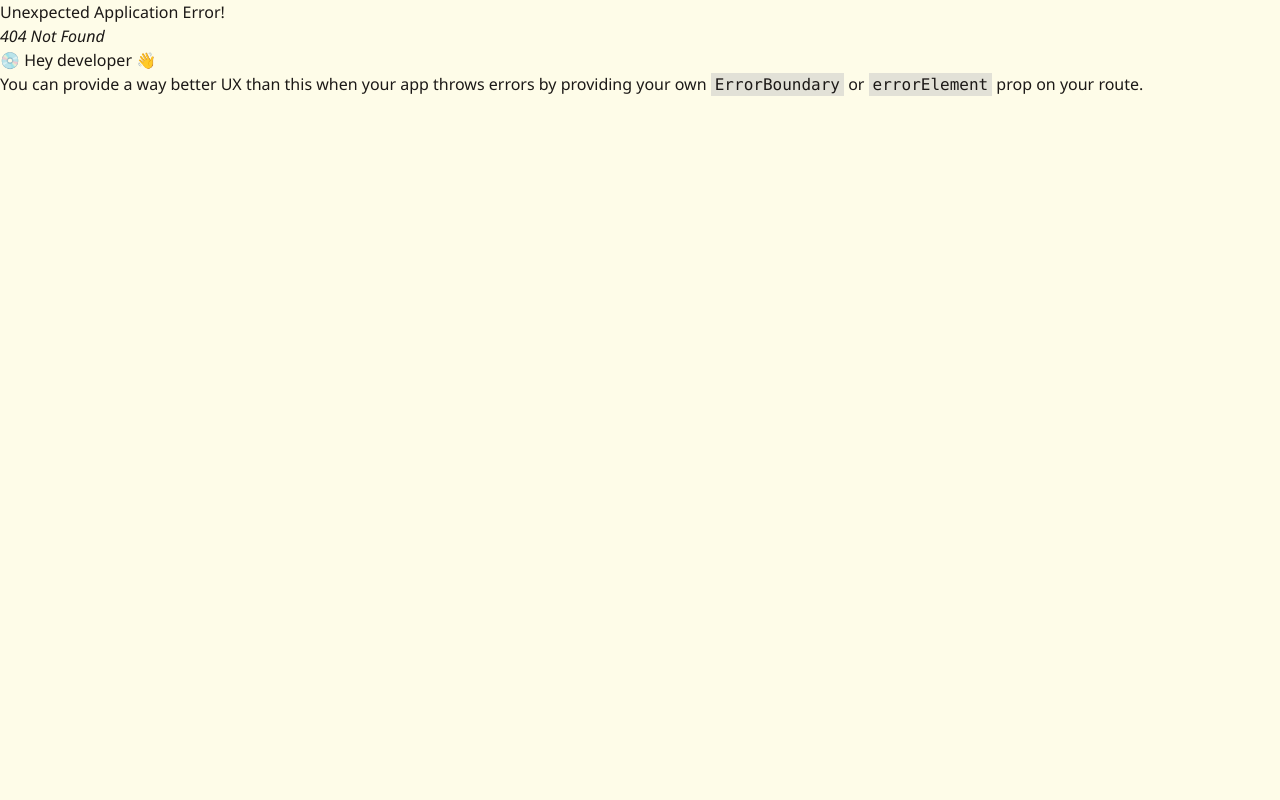
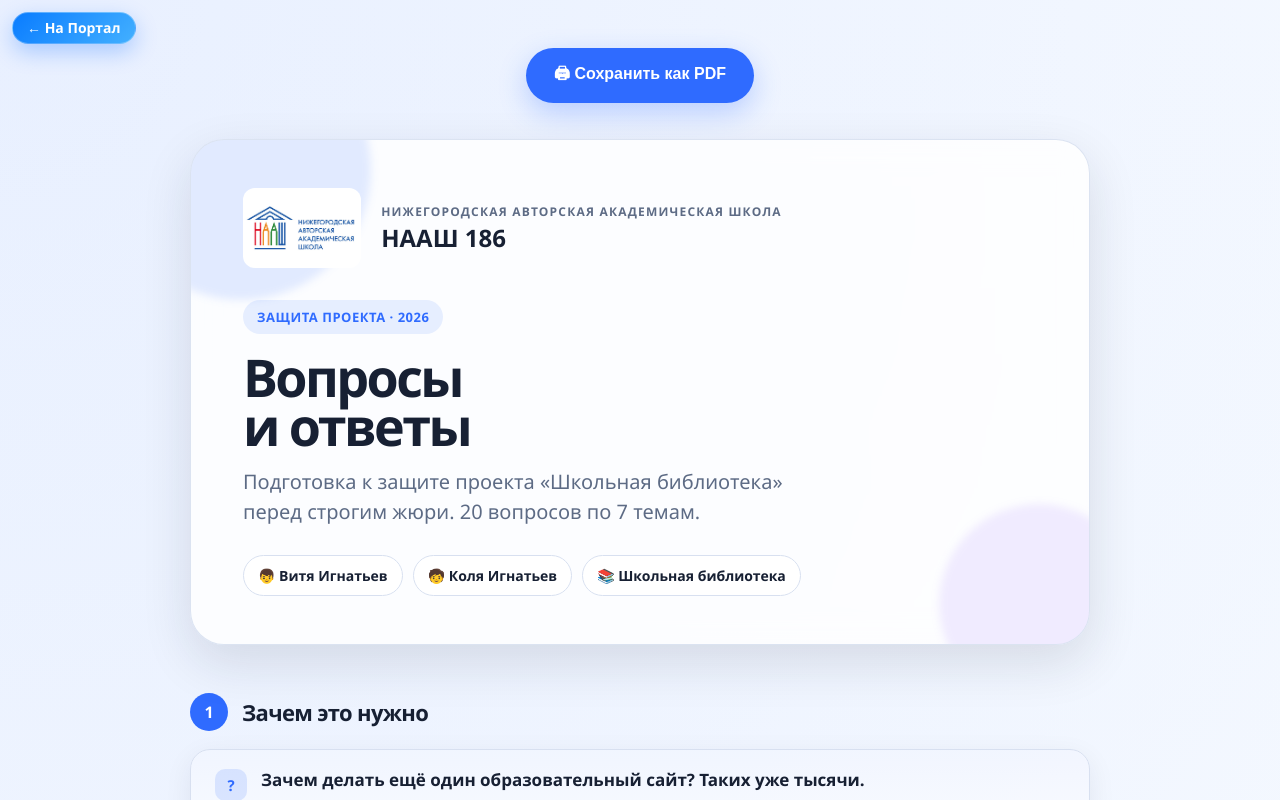
Before and after one commit to ArtIgnat2000/ELibPortal, a React (Vite) app: page /project/presentation/qa in a window 1280 px wide. Before the commit this address had no page. Built offline with nearby package versions, Linux system fonts and the light colour scheme.

Commit message:
Fix QA presentation route

```diff
--- a/public/project-presentation/qa.html
+++ b/public/project-presentation/qa.html
@@ -4,6 +4,7 @@
   <meta charset="UTF-8">
   <meta name="viewport" content="width=device-width, initial-scale=1.0">
   <title>Вопросы и ответы — Школьная библиотека</title>
+  <link rel="stylesheet" href="../shared/presentation-return.css">
   <style>
     :root {
       --bg: #f5f7fb;
@@ -327,6 +328,7 @@
   </style>
 </head>
 <body>
+  <a id="back-btn" class="portal-return-btn" data-portal-target="presentations" href="#">← На Портал</a>
   <div class="page-wrap">
 
     <!-- Кнопка печати -->
@@ -634,6 +636,7 @@
 
   </div>
 
+  <script src="../shared/presentation-return.js"></script>
   <script>
     // Убираем кнопку при печати (дублирующий контроль)
     window.addEventListener('beforeprint', () => {
--- a/src/app/App.tsx
+++ b/src/app/App.tsx
@@ -5,6 +5,7 @@ import { Layout } from './Layout'
 const Home                     = React.lazy(() => import('@/pages/Home/Home').then(m => ({ default: m.Home })))
 const Presentations           = React.lazy(() => import('@/pages/Presentations/Presentations').then(m => ({ default: m.Presentations })))
 const ProjectPresentation      = React.lazy(() => import('@/pages/ProjectPresentation/ProjectPresentation').then(m => ({ default: m.ProjectPresentation })))
+const ProjectPresentationQa    = React.lazy(() => import('@/pages/ProjectPresentation/ProjectPresentationQa').then(m => ({ default: m.ProjectPresentationQa })))
 const BotPresentation          = React.lazy(() => import('@/pages/Bot/BotPresentation').then(m => ({ default: m.BotPresentation })))
 const DictionaryPresentation   = React.lazy(() => import('@/pages/Dictionary/DictionaryPresentation').then(m => ({ default: m.DictionaryPresentation })))
 const ReadingRoomPresentation  = React.lazy(() => import('@/pages/ReadingRoom/ReadingRoomPresentation').then(m => ({ default: m.ReadingRoomPresentation })))
@@ -49,6 +50,7 @@ const router = createBrowserRouter(
         { index: true,                             element: <S><Home /></S> },
         { path: 'presentations',                  element: <S><Presentations /></S> },
         { path: 'project/presentation',           element: <S><ProjectPresentation /></S> },
+        { path: 'project/presentation/qa',        element: <S><ProjectPresentationQa /></S> },
         { path: 'bot/presentation',               element: <S><BotPresentation /></S> },
         { path: 'dictionary/presentation',         element: <S><DictionaryPresentation /></S> },
         { path: 'reading-room/presentation',       element: <S><ReadingRoomPresentation /></S> },
--- a/src/pages/Presentations/Presentations.tsx
+++ b/src/pages/Presentations/Presentations.tsx
@@ -10,7 +10,6 @@ interface PresentationItem {
   color: string
   colorBg: string
   presentationPath?: string
-  href?: string
 }
 
 const PRESENTATIONS: PresentationItem[] = [
@@ -30,7 +29,7 @@ const PRESENTATIONS: PresentationItem[] = [
     icon: '❓',
     color: '#7c3aed',
     colorBg: '#ede9fe',
-    href: '/project-presentation/qa.html',
+    presentationPath: '/project/presentation/qa',
   },
   ...SECTIONS.filter((section) => section.presentationPath),
 ]
@@ -56,13 +55,6 @@ export function Presentations() {
                 </div>
               </>
             )
-            if (item.href) {
-              return (
-                <a key={item.id} href={item.href} className={styles.card} style={cardStyle}>
-                  {content}
-                </a>
-              )
-            }
             return (
               <Link key={item.id} to={item.presentationPath!} className={styles.card} style={cardStyle}>
                 {content}
--- /dev/null
+++ b/src/pages/ProjectPresentation/ProjectPresentationQa.tsx
@@ -0,0 +1,13 @@
+const BASE = import.meta.env.BASE_URL.replace(/\/$/, '')
+
+export function ProjectPresentationQa() {
+  return (
+    <div style={{ position: 'fixed', inset: 0, zIndex: 9999 }}>
+      <iframe
+        src={`${BASE}/project-presentation/qa.html`}
+        style={{ width: '100%', height: '100%', border: 'none', display: 'block' }}
+        title="Школьная библиотека — Вопросы и ответы"
+      />
+    </div>
+  )
+}
```
